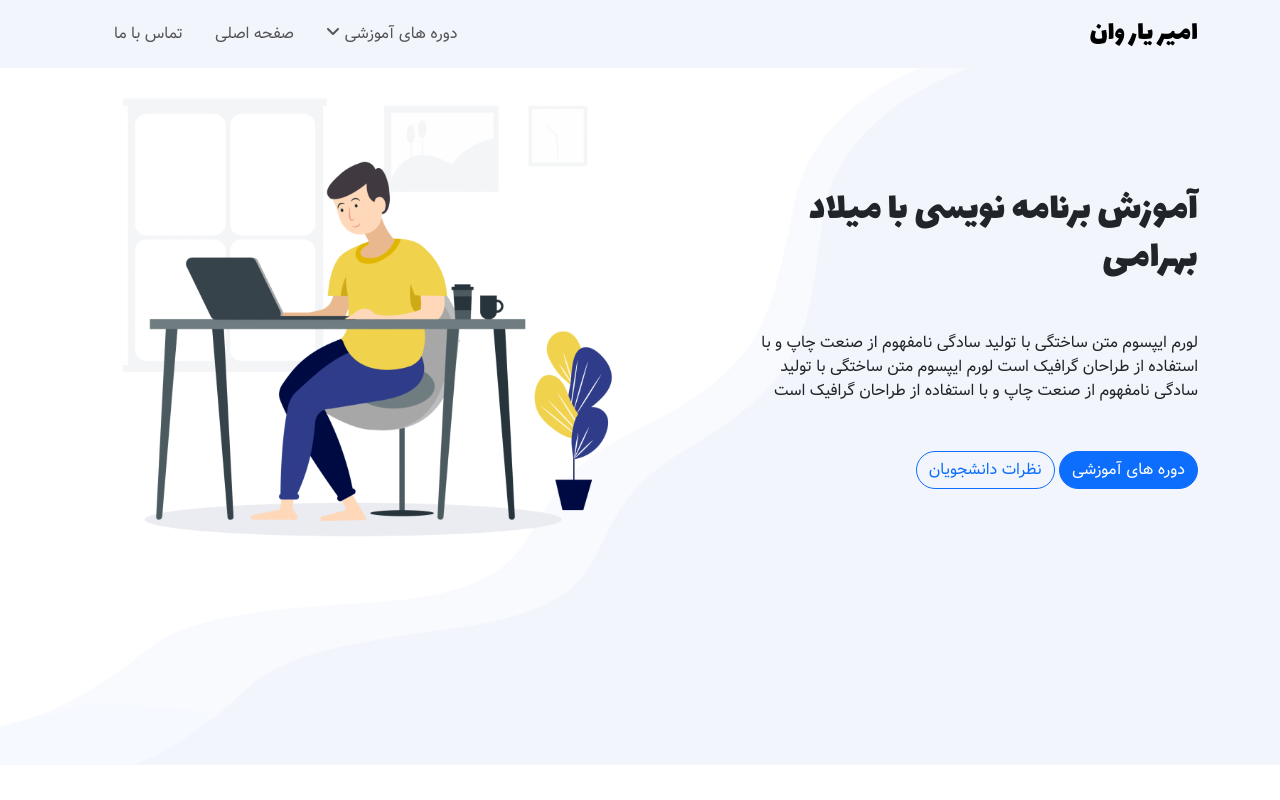
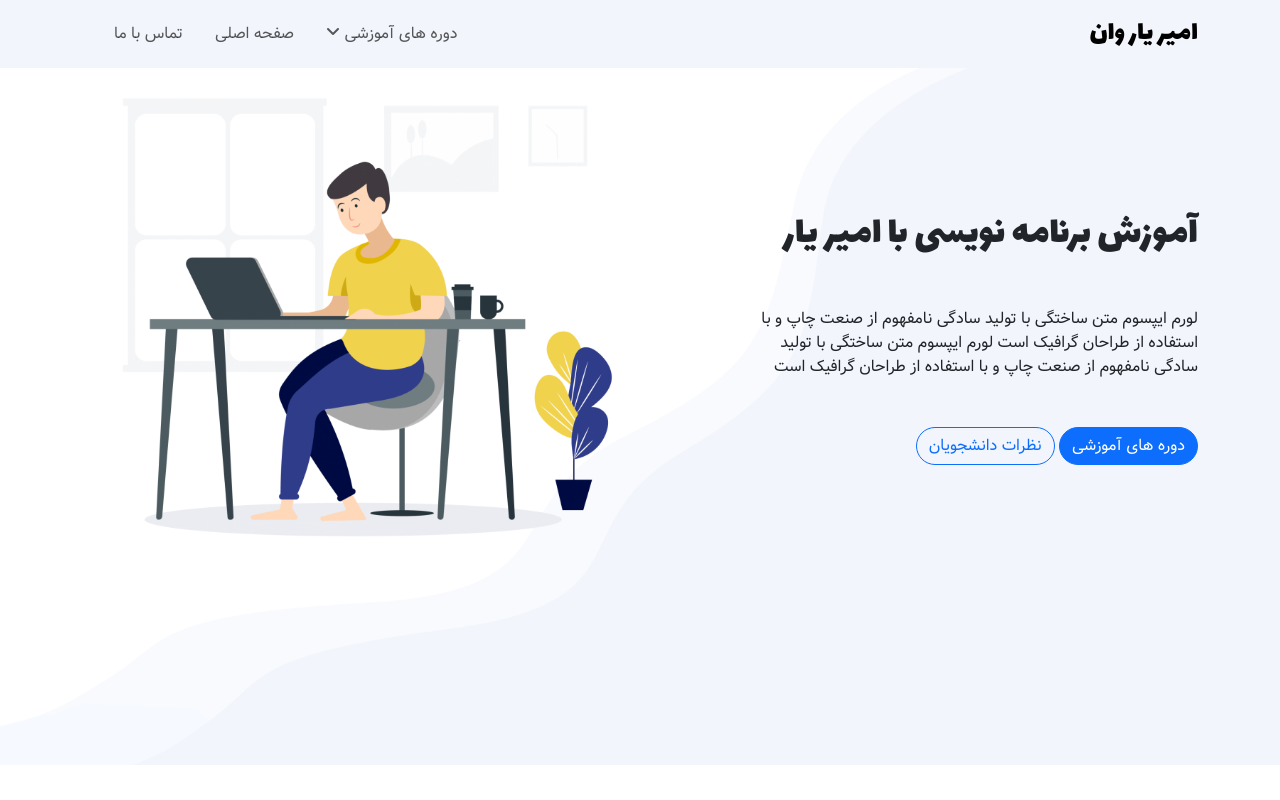
Before and after one commit to amiryar6391/shop-bootstrapt, a plain HTML site: page index.html in a window 1280 px wide. Shown: the top 800 px of the page. Drawn offline with nearby package versions, Linux system fonts and the light colour scheme; a script that the page names is missing.

Commit message:
Update index.html

```diff
--- a/index.html
+++ b/index.html
@@ -96,7 +96,7 @@
                 <div class="row align-items-center">
                     <div class="col-md-5">
                         <div class="">
-                            <h1 class="lalezar">آموزش برنامه نویسی با میلاد بهرامی</h1>
+                            <h1 class="lalezar">آموزش برنامه نویسی با امیر یار</h1>
                             <p class="my-5">لورم ایپسوم متن ساختگی با تولید سادگی نامفهوم از صنعت چاپ و با استفاده از طراحان گرافیک است لورم ایپسوم متن ساختگی با تولید سادگی نامفهوم از صنعت چاپ و با استفاده از طراحان گرافیک است</p>
                             <button class="btn btn-primary rounded-pill">دوره های آموزشی</button>
                             <button class="btn btn-outline-primary rounded-pill">نظرات دانشجویان</button>
```
